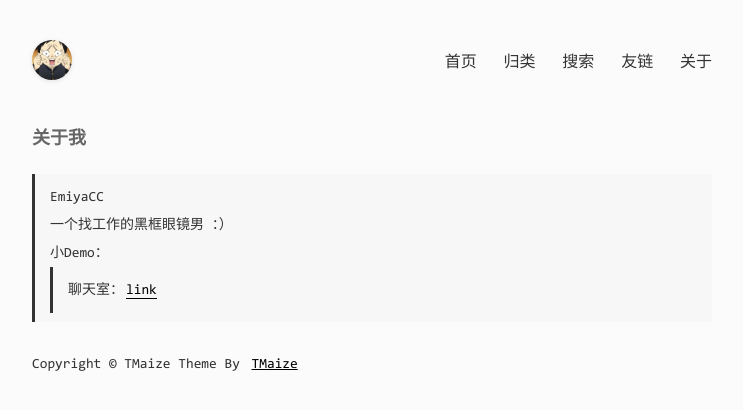
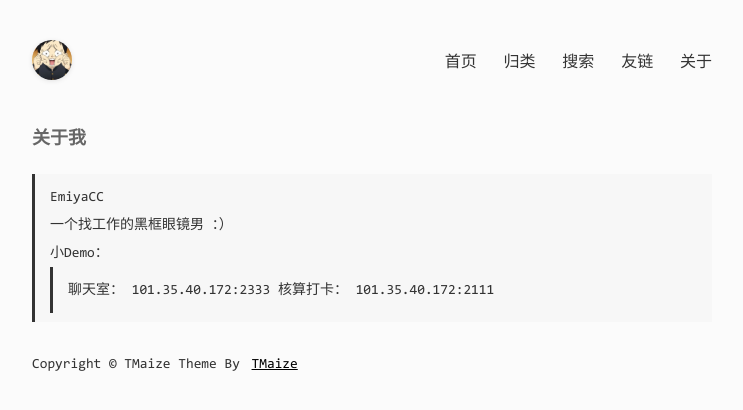
Before and after one commit to clnaga/clnaga.github.io, a Jekyll site: the page built from pages/about.md, in a window 1280 px wide. Shown: the top 410 px of the page, without its empty margins (268-1011 px from the left). Built offline with Jekyll 4.4.1, drawn with Linux system fonts in a browser that asks for light colours; comment, search, counter and statistics services are not loaded.

Commit message:
Update about.md

```diff
--- a/pages/about.md
+++ b/pages/about.md
@@ -9,4 +9,5 @@ title: 关于我
 >
 > 小Demo：
 >
-> > 聊天室：[link](101.35.40.172:2333)
+> > 聊天室： 101.35.40.172:2333
+> > 核算打卡： 101.35.40.172:2111
```
